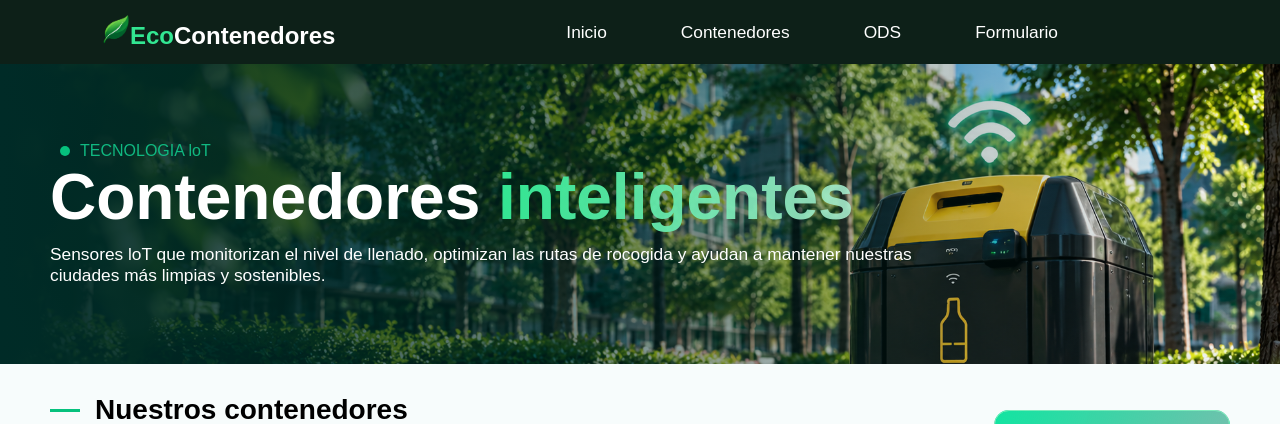
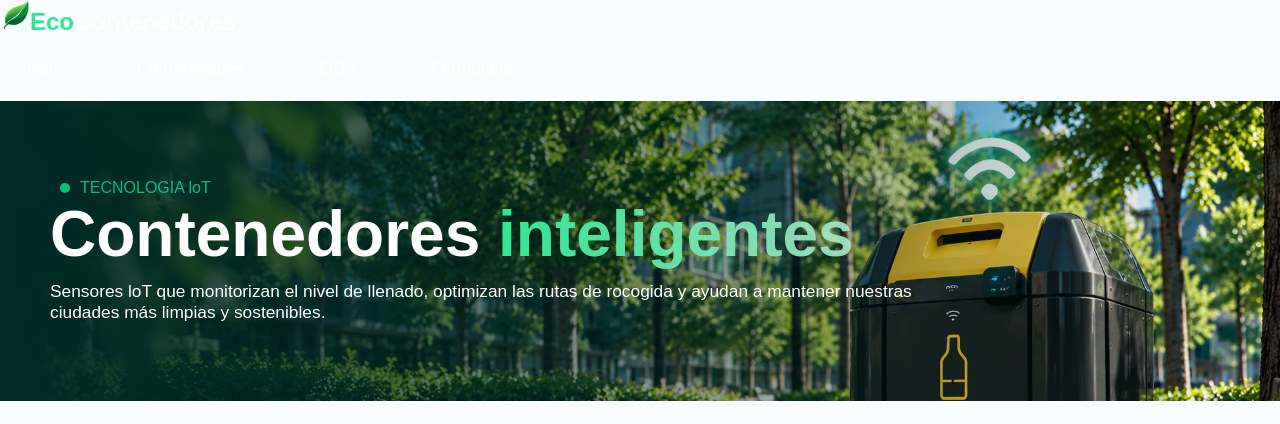
Before and after one commit to alexiadlrv/Reto_ODS, a PHP site: page /contenedores.php in a window 1280 px wide. Shown: the top 424 px of the page. Run offline with PHP 8.4, Linux system fonts and the light colour scheme; data that the repository does not hold is empty.

Commit message:
Cambios del CSS en style y contenedores, adaptacion de contenedores.php

```diff
--- a/web/CSS/contenedores.css
+++ b/web/CSS/contenedores.css
@@ -8,18 +8,6 @@
 body{
     background-color: rgb(247, 252, 252);
 }
-
-header{
-    background-color: #0d2018;
-    display: flex;
-    justify-content: space-between;
-    align-items: center;
-    height: 64px;
-    padding: 20px;
-    padding-left: 100px;
-    padding-right: 200px;
-}
-
 
 .logo{
     width: 30px;
@@ -502,13 +490,3 @@ span {
     object-fit: cover;
     border-radius: 15px;
 }
-
-
-/* Footer */
-.footer{
-    text-align: center;
-    background-color: #1e2b24;
-    color: white;
-    font-size: 17px;
-    padding: 20px;
-}
```
Also changed, not shown: web/CSS/style.css (+6 -12 lines), web/nuevoContenedor.html (added, +11 -0 lines).
